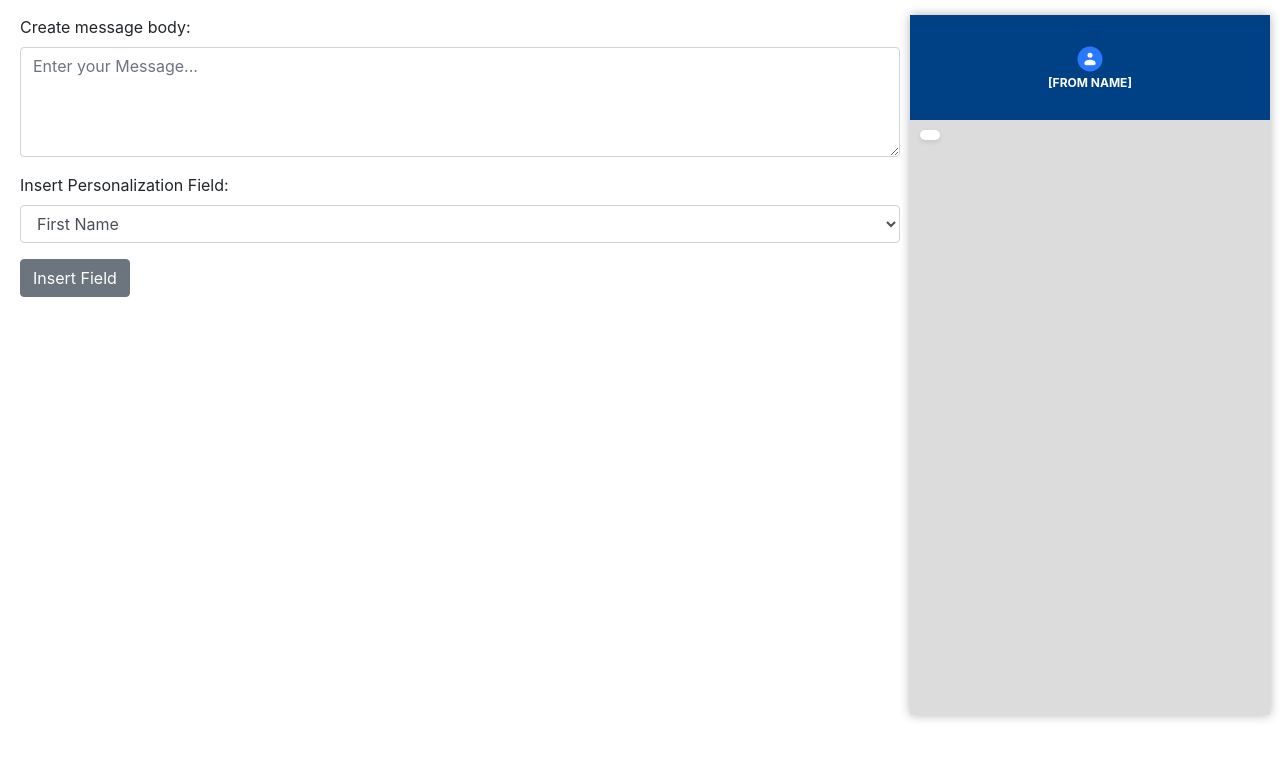
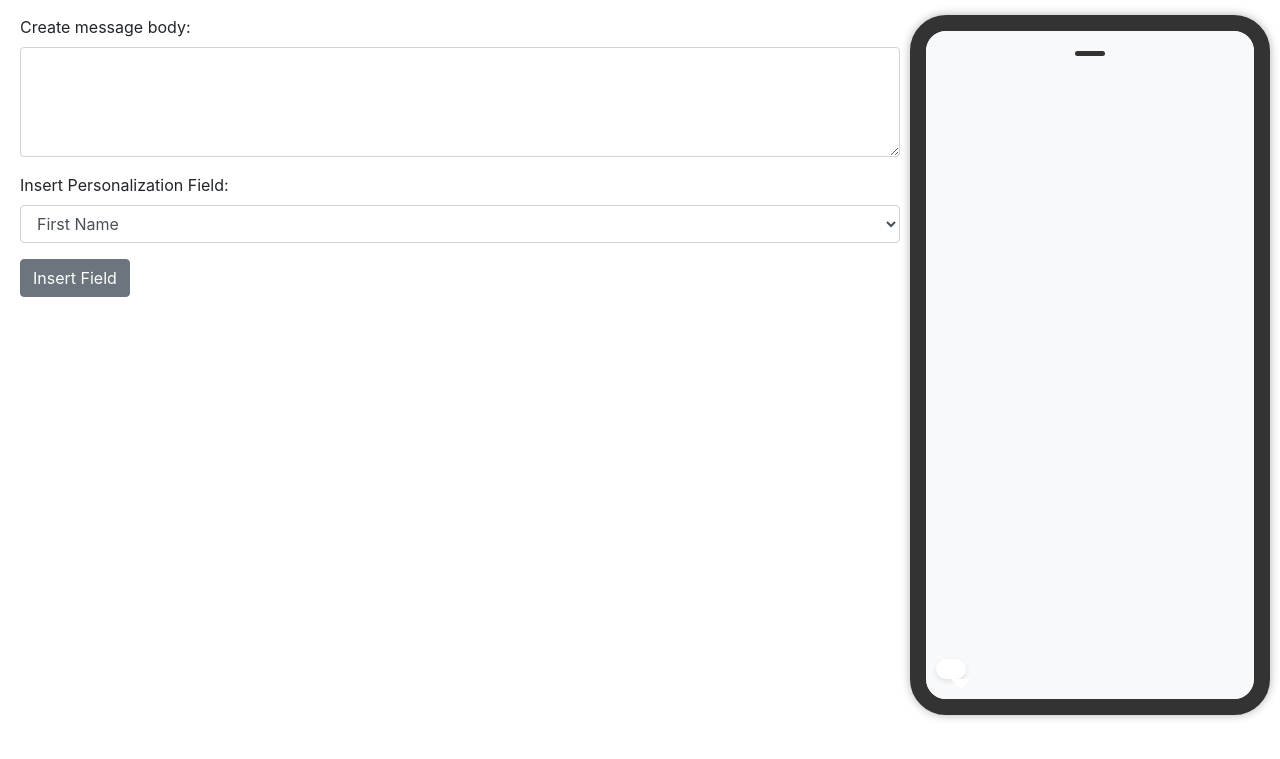
Before and after one commit to Nandakumar1418/activity, a website: page public/index.html in a window 1280 px wide. Shown: the part 41-800 px from the top of the page. Drawn offline with nearby package versions, Linux system fonts and the light colour scheme.

Commit message:
Update index.html

```diff
--- a/public/index.html
+++ b/public/index.html
@@ -18,7 +18,6 @@
 
             require(config, dependencies);
         })();
-
     </script>
     <script type="text/javascript">
         $(document).ready(function() {
@@ -44,17 +43,6 @@
 
             updatePreview(); // Initial call to set the preview when the page loads
         });
-const textarea = document.getElementById('messageBody');
-const paragraph = document.getElementById('messagePreview');
-function updateParagraph() {
-    const textareaValue = textarea.value;
-    if (textareaValue.trim() === '') {
-        paragraph.textContent = textarea.getAttribute('placeholder');
-    } else {
-        paragraph.textContent = textareaValue;
-    }
-}
-updateParagraph();
     </script>
 
     <!-- Styles -->
@@ -88,61 +76,43 @@ updateParagraph();
             width: 33.33%; /* One-third of the window width */
             max-width: 360px; /* Maximum width of the phone container */
             height: 100%; /* Fit within viewport height */
-            /*border: 16px solid #333;
-            border-radius: 36px; */
+            border: 16px solid #333;
+            border-radius: 36px;
             /*padding: 20px;*/
-/*             background: black; */
+            background: #fff;
             position: relative;
             box-shadow: 0 0 10px rgba(0, 0, 0, 0.3);
             box-sizing: border-box;
             display: flex;
-            flex-direction: column;
             justify-content: center;
             align-items: center;
             overflow: hidden; /* Prevent scrolling */
         }
-        #phoneHeader{
-            width: 100%;
-            height: 15%;
-/*             padding: 5%; */
-            background-color : #004085;
-            display: flex;
-            flex-direction: column;
-            justify-content: center;
-            align-items: center;
-        }
-#phoneHeader span {
-font-size: 12px;
-    font-weight: bold;
-    color: white;
-}
         #phoneScreen {
             width: 100%;
-            height: 85%;
-            background: #80808047;
-/*             border-radius: 20px; */
+            height: 100%;
+            background: #f8f9fa;
+            border-radius: 20px;
             overflow: hidden;
             display: flex;
             flex-direction: column;
+            justify-content: flex-end; /* Align message to bottom */
             padding: 10px;
             box-sizing: border-box; /* Ensure padding does not cause overflow */
         }
-
         #messagePreview {
             background-color: #fff;
             border-radius: 15px;
-            padding: 5px 10px;
+            padding: 10px 15px;
             box-shadow: 0 2px 5px rgba(0, 0, 0, 0.1);
             max-width: 100%;
             word-wrap: break-word;
             align-self: flex-start; /* Align message bubble to the left */
             margin-bottom: 10px;
             position: relative;
-font-size: 10px;
-font-weight: 600;
             white-space: pre-wrap; /* Preserve whitespace and line breaks */
         }
-/*         #messagePreview::before {
+        #messagePreview::before {
             content: "";
             position: absolute;
             bottom: -10px;
@@ -152,8 +122,8 @@ font-weight: 600;
             border-left: 10px solid transparent;
             border-right: 10px solid transparent;
             border-top: 10px solid #fff;
-        } */
-/*         #phoneContainer::before {
+        }
+        #phoneContainer::before {
             content: "";
             position: absolute;
             top: 20px;
@@ -162,7 +132,7 @@ font-weight: 600;
             height: 5px;
             background: #333;
             border-radius: 10px;
-        } */
+        }
     </style>
 
 </head>
@@ -173,7 +143,7 @@ font-weight: 600;
         <div id="formSection">
             <div class="form-group">
                 <div><label for="messageBody">Create message body:</label></div>
-                <textarea class="form-control" id="messageBody" rows="4" placeholder="Enter your Message..."></textarea>
+                <textarea class="form-control" id="messageBody" rows="4"></textarea>
             </div>
             <div class="form-group">
                 <label for="personalizationField">Insert Personalization Field:</label>
@@ -186,12 +156,6 @@ font-weight: 600;
             <button class="btn btn-secondary" id="insertFieldButton">Insert Field</button>
         </div>
         <div id="phoneContainer">
-            <div id="phoneHeader">
-<svg xmlns="http://www.w3.org/2000/svg" x="0px" y="0px" width="30" height="30" viewBox="0 0 48 48">
-<circle cx="24" cy="24" r="20" fill="#2979ff"></circle><circle cx="24" cy="19" r="4" fill="#2962ff"></circle><path fill="#2962ff" d="M24,26c0,0-9,0-9,5.727C15,35,16.636,35,24,35s9,0,9-3.273C33,26,24,26,24,26z"></path><circle cx="24" cy="18" r="4" fill="#fff"></circle><path fill="#fff" d="M24,25c0,0-9,0-9,5.727C15,34,16.636,34,24,34s9,0,9-3.273C33,25,24,25,24,25z"></path>
-</svg>
-<span>[FROM NAME]</span>
-            </div>
             <div id="phoneScreen">
                 <div id="messagePreview"></div>
             </div>
```
